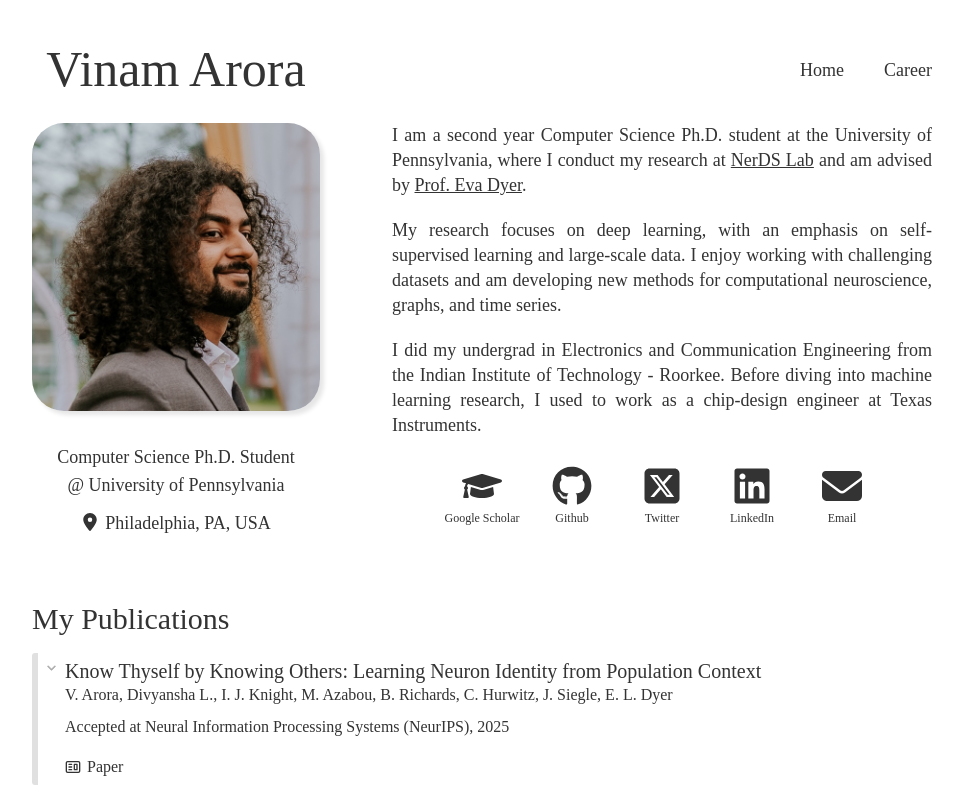
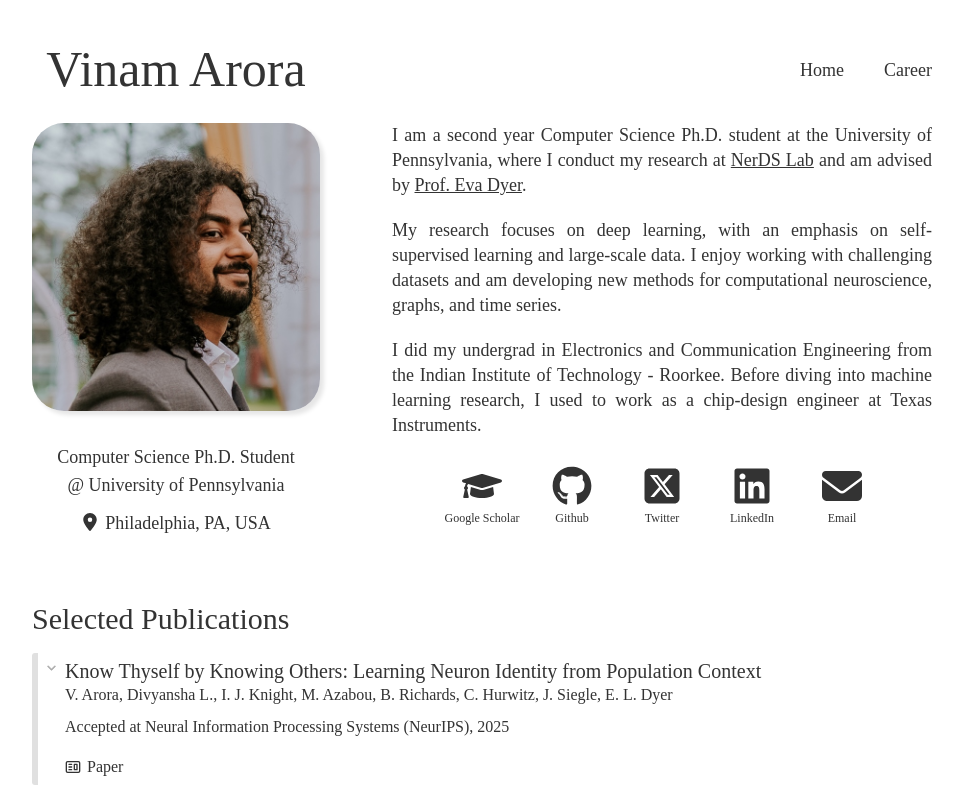
Before and after one commit to vinamarora8/vinamarora8.github.io, a React (Vite) app: page /#/ in a window 1280 px wide. Shown: the top 800 px of the page, without its empty margins (158-1121 px from the left). Built offline with nearby package versions, Linux system fonts and the light colour scheme.

Commit message:
Update my pubs to selected pubs + formatting

```diff
--- a/src/components/Publications.tsx
+++ b/src/components/Publications.tsx
@@ -29,7 +29,7 @@ export default function Publications() {
     return (
         <section className="mt-16">
             <AnimateIn baseDelay={0.1} direction="right">
-        <h2>My Publications</h2>
+                <h2>Selected Publications</h2>
             </AnimateIn>
 
             <AnimateIn
```
Lines whose indentation alone changed are shown as unchanged.
